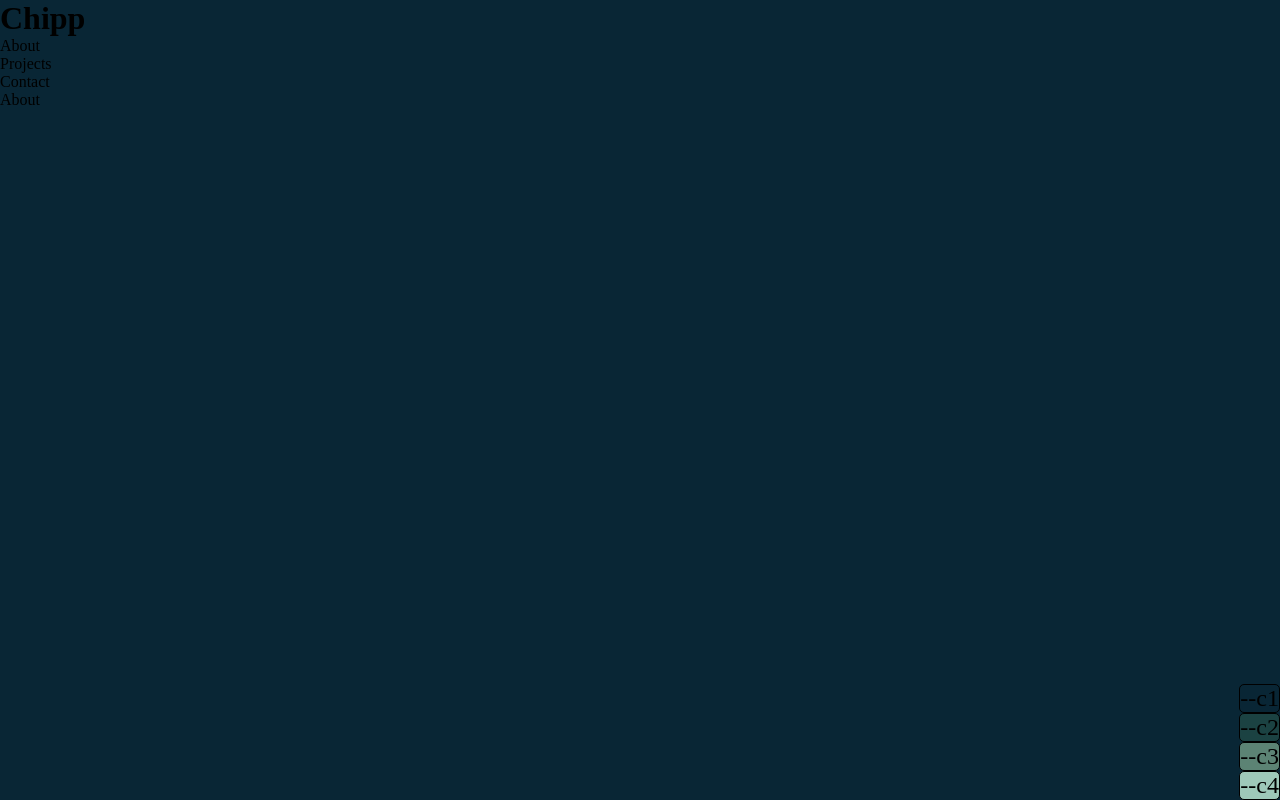
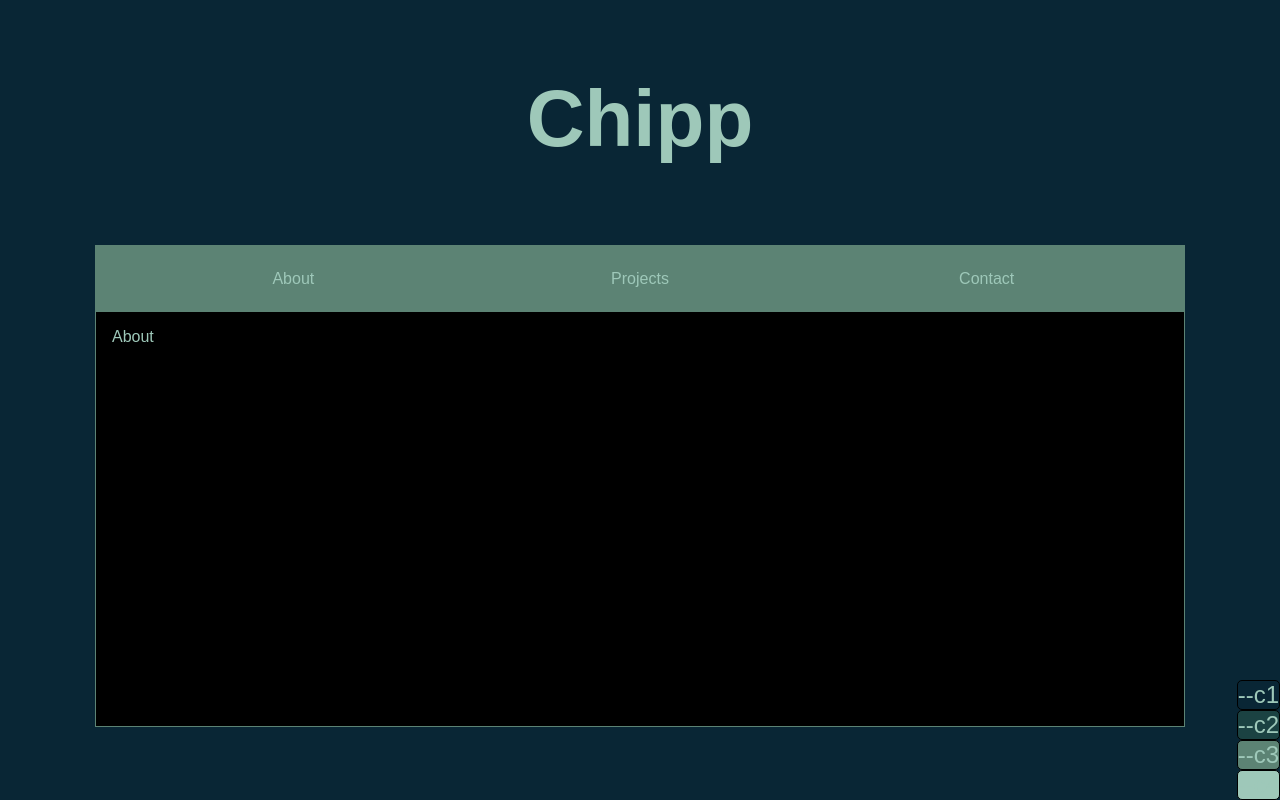
Before and after one commit to chippest/chippest.github.io, a React (Vite) app: page / in a window 1280 px wide. Built offline with nearby package versions, Linux system fonts and the light colour scheme.

Commit message:
added a basic CSS layout

```diff
--- a/src/App.css
+++ b/src/App.css
@@ -2,6 +2,42 @@
   width: 100vw;
   height: 100vh;
   background: var(--c1);
+  display: flex;
+  flex-direction: column;
+  align-items: center;
+  justify-content: center;
+  gap: 5rem;
+
+  h1 {
+    font-size: 5rem;
+  }
+
+  .container {
+    display: flex;
+    flex-direction: column;
+    background: var(--c2);
+    border: 1px solid var(--c3);
+    width: 85vw;
+    height: 60vh;
+
+    .pageNav {
+      padding: 1.5rem;
+      display: flex;
+      justify-content: space-evenly;
+      background: var(--c3);
+
+      .button {
+        width: 100%;
+        text-align: center;
+      }
+    }
+
+    .page {
+      background: #000;
+      flex: 1;
+      padding: 1rem;
+    }
+  }
 }
 
 .colorRef {
--- a/src/index.css
+++ b/src/index.css
@@ -1,6 +1,8 @@
 * {
   margin: 0;
   padding: 0;
+  font-family: Arial, Helvetica, sans-serif;
+  color: var(--c4);
 }
 :root {
   --c1: #092635;
```
